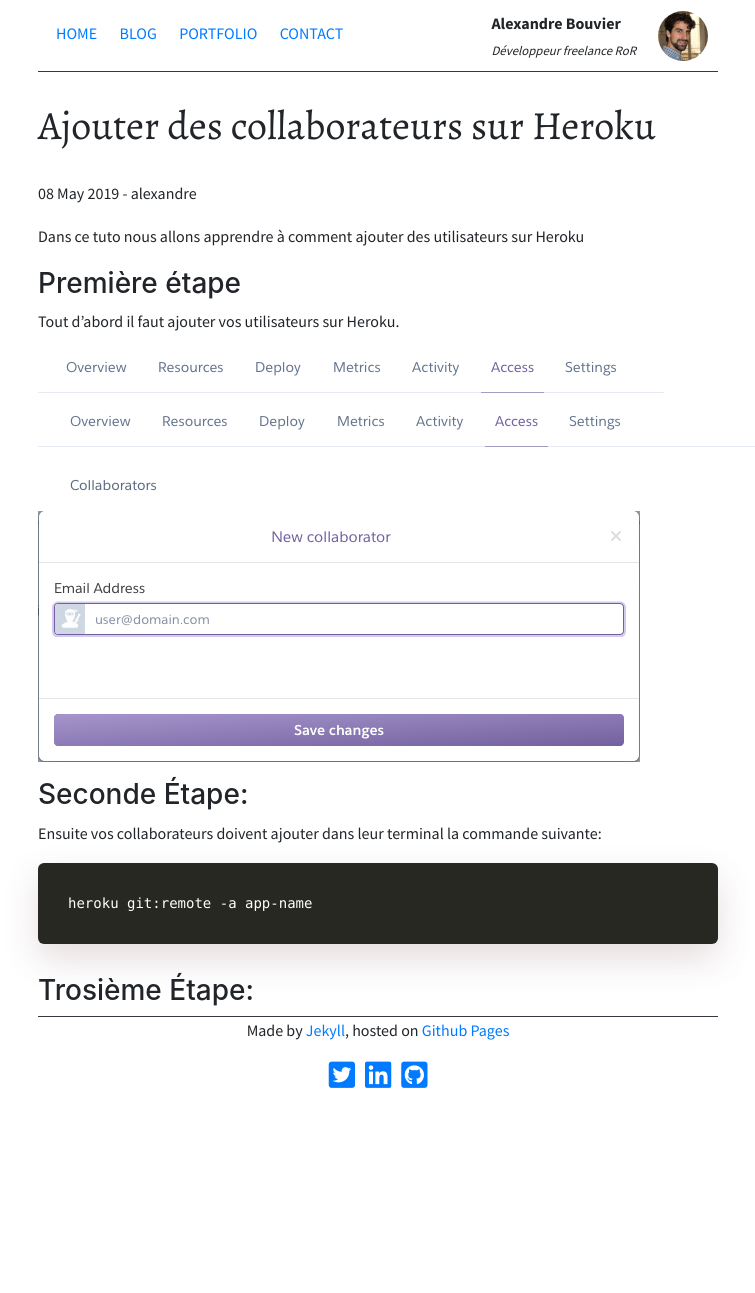
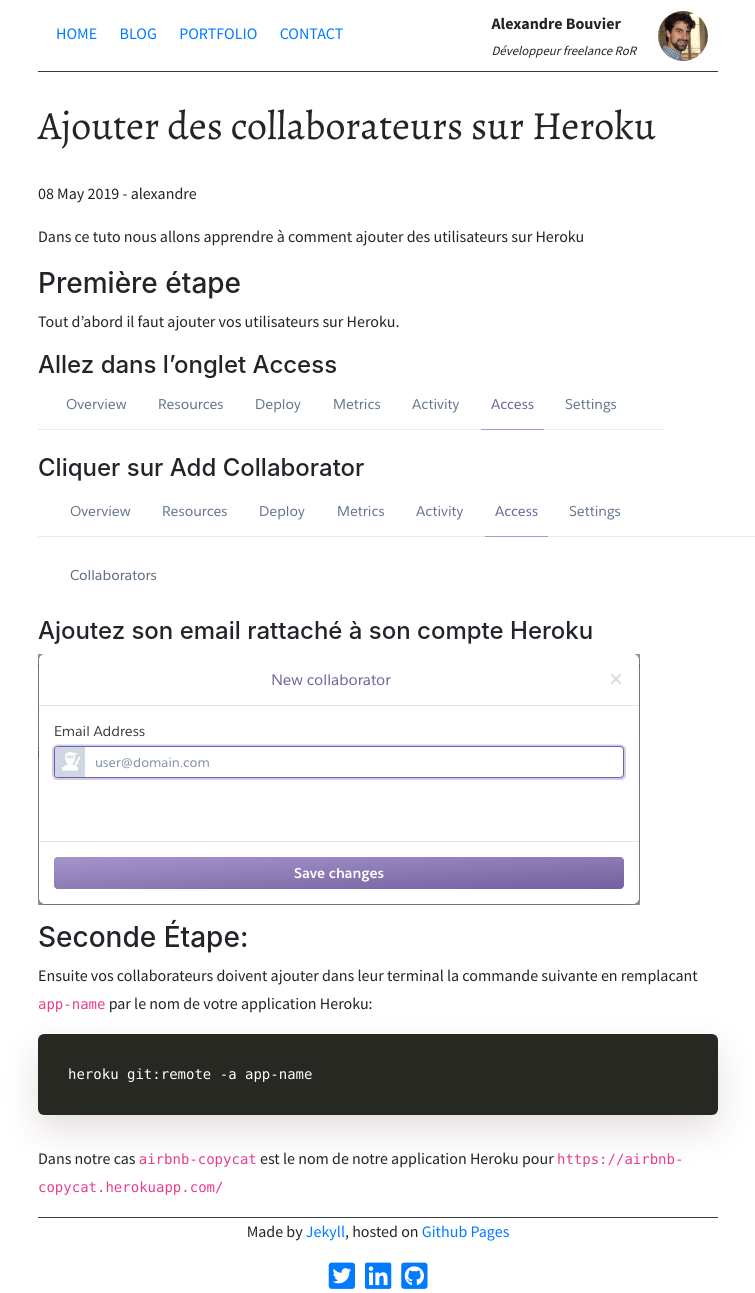
Before and after one commit to alexandrebk/alexandrebk.github.io, a Jekyll site: the page built from _posts/2019-05-08-heroku-rigths-to-push.md, in a window 1280 px wide. Shown: the whole page, without its empty margins (262-1017 px from the left). Built offline with Jekyll 4.4.1, drawn with Linux system fonts in a browser that asks for light colours; nearby versions of some CDN libraries; before the commit the page ends 1092 px from its top, so only the background shows below that.

Commit message:
Change for Heroku rights to push

````diff
--- a/_posts/2019-05-08-heroku-rigths-to-push.md
+++ b/_posts/2019-05-08-heroku-rigths-to-push.md
@@ -10,16 +10,24 @@
 
 Tout d'abord il faut ajouter vos utilisateurs sur Heroku.
 
+#### Allez dans l'onglet Access
+
 ![Allez dans l'onglet Access](/assets/images/heroku-tabs.png)
+
+#### Cliquer sur Add Collaborator
+
 ![Cliquer sur Add Collaborator](/assets/images/heroku-button.png)
+
+#### Ajoutez son email rattaché à son compte Heroku
+
 ![Ajoutez son email rattaché à son compte Heroku](/assets/images/heroku-email.png)
 
 ### Seconde Étape:
 
-Ensuite vos collaborateurs doivent ajouter dans leur terminal la commande suivante:
+Ensuite vos collaborateurs doivent ajouter dans leur terminal la commande suivante en remplacant `app-name` par le nom de votre application Heroku:
 
 ```
 heroku git:remote -a app-name
 ```
 
-### Trosième Étape:
+Dans notre cas `airbnb-copycat` est le nom de notre application Heroku pour `https://airbnb-copycat.herokuapp.com/`
````
Also changed, not shown: _posts/2019-05-01-staging.md (renamed from _posts/2019-05-01-staging.rb), _posts/2019-05-08-administrate.md (renamed from _posts/2019-05-08-administrate.rb).
